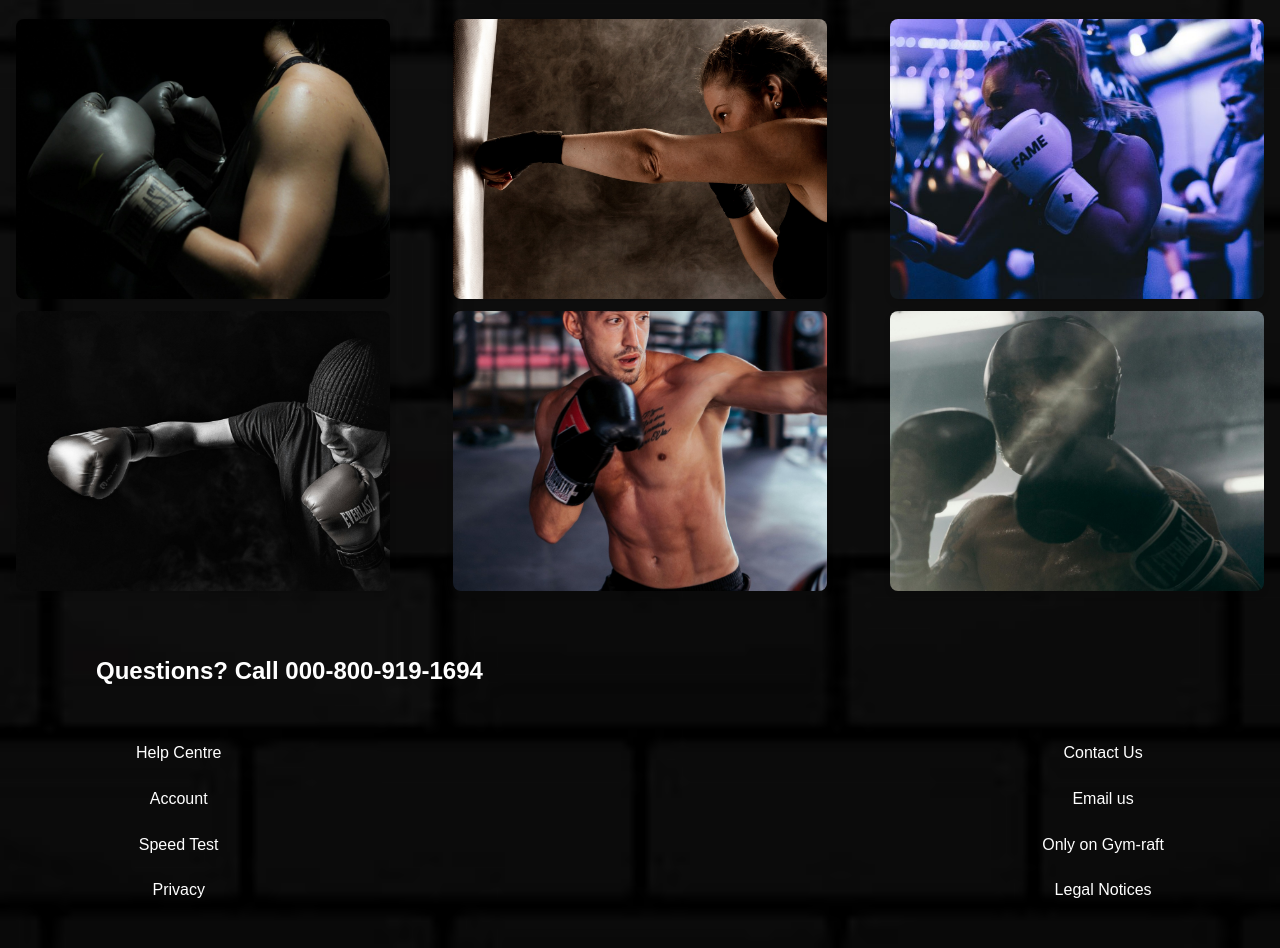
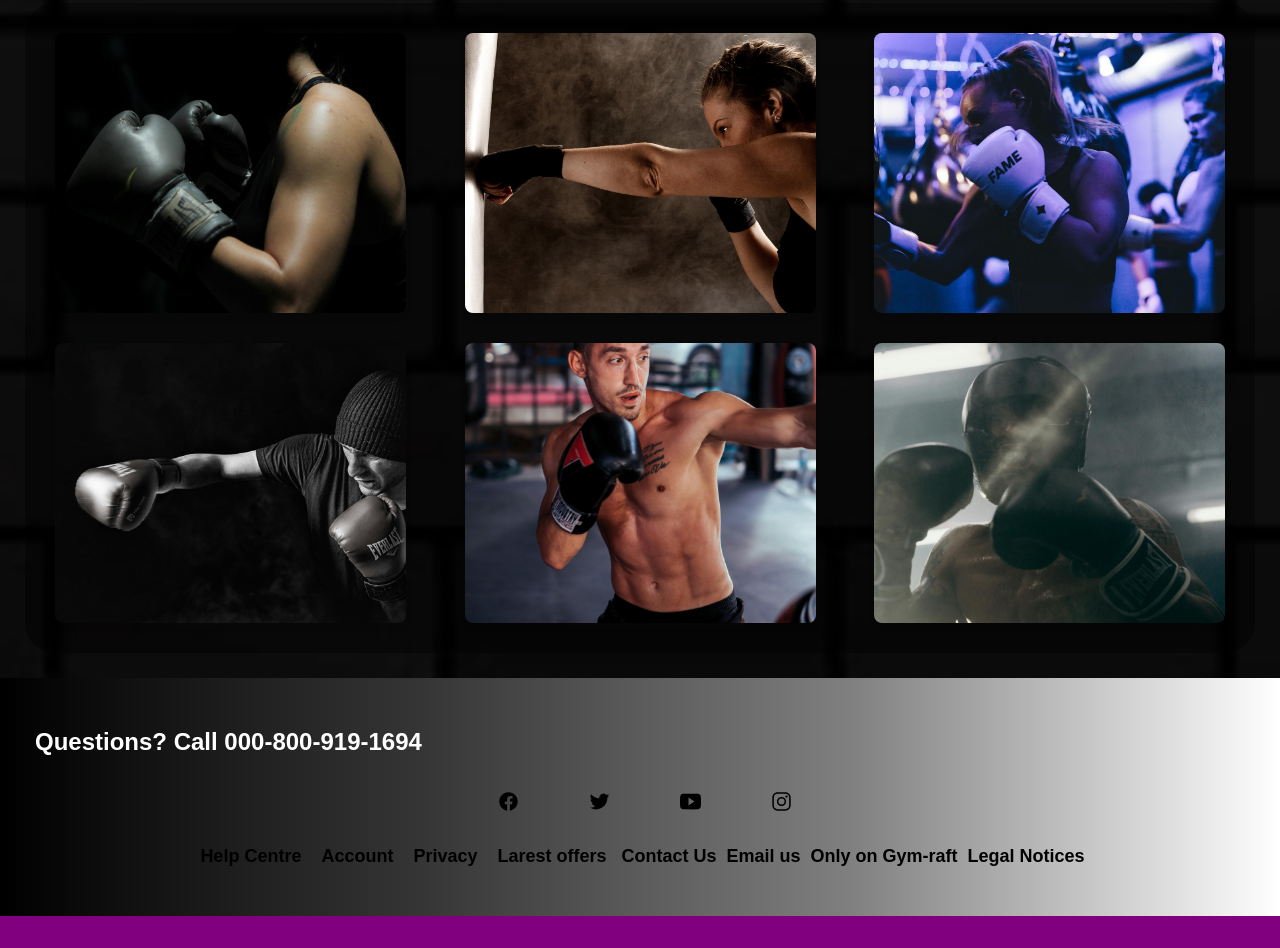
Before and after one commit to yaser2532/gym-bro, a plain HTML site: page index.html in a window 1280 px wide. Shown: the part 3849-4797 px from the top of the page. After the commit the page ends 4765 px from the top, so only its background shows below. Drawn offline with nearby package versions, Linux system fonts and the light colour scheme.

Commit message:
22/1/1025

```diff
--- a/index.html
+++ b/index.html
@@ -112,6 +112,7 @@
             </div>
         </section>
     </section>
+    <div class="sec5bg">
     <section class="section5">
             <div class="img" id="imag1"></div>
             <div class="img" id="imag2"></div>
@@ -120,27 +121,36 @@
             <div class="img" id="imag5"></div>
             <div class="img" id="imag6"></div>
         </section>
+    </div>
 
     <footer>
         <div class="questions">
             Questions? Call 000-800-919-1694
         </div>
+        <ul class="social">
+            <li><a href=""><ion-icon name="logo-facebook"></ion-icon></a></li>
+            <li><a href=""><ion-icon name="logo-twitter"></ion-icon></a></li>
+            <li><a href=""><ion-icon name="logo-youtube"></ion-icon></a></li>
+            <li><a href=""><ion-icon name="logo-instagram"></ion-icon></a></li>
+        </ul>
         <div class="footerit">
-            <div class="fitem1">
-                <a href="faq">Help Centre</a>
-                <a href="faq">Account</a>
-                <a href="faq">Speed Test</a>
-                <a href="faq">Privacy</a>
-            </div>
-            <div class="fitem2">
-                <a href="faq">Contact Us</a>
-                <a href="faq">Email us</a>
-                <a href="faq">Only on Gym-raft</a>
-                <a href="faq">Legal Notices</a>
-            </div>
+            <ul class="fitem1">
+                <li><a href="faq">Help Centre</a></li>
+                <li><a href="faq">Account</a></li>
+                <li><a href="faq">Privacy</a></li>
+                <li><a href="faq">Larest offers</a></li>
+             </ul>
+            <ul class="fitem2">
+                <li><a href="faq">Contact Us</a></li>
+                <li><a href="faq">Email us</a></li>
+                <li><a href="faq">Only on Gym-raft</a></li>
+                <li><a href="faq">Legal Notices</a></li>
+            </ul>
         </div>
     </footer>
 </div>
 <!-- **************************************************************************************************************** -->
+<script type="module" src="https://unpkg.com/ionicons@7.1.0/dist/ionicons/ionicons.esm.js"></script>
+<script nomodule src="https://unpkg.com/ionicons@7.1.0/dist/ionicons/ionicons.js"></script>
 </body>
 </html>
--- a/style.css
+++ b/style.css
@@ -100,7 +100,6 @@ a {
 
 /* Hero Section */
 .hero {
-  /* background: url('https://via.placeholder.com/1920x800?text=Gym+Background') no-repeat center center/cover; */
   background-image: url('img/bg.jpg');
   background-size: cover;
   background-position: center;
@@ -415,7 +414,7 @@ a {
 
 /* Section Styles */
 .pricing-section {
-  background-color: #3535352d;
+  background-color: rgba(0, 0, 0, 0.425);
   border-radius: 30px;
   padding: 20px 0;
 }
@@ -503,11 +502,18 @@ h2 {
   display: flex;
   flex-wrap: wrap;
   justify-content: space-between;
-  gap: 12px;  /* Space between images */
-  padding: 16px;
+  gap: 30px;  /* Space between images */
+  padding: 30px;
   box-sizing: border-box;
   height: auto;
   width: auto;
+}
+
+.sec5bg{
+  background-color: rgba(0, 0, 0, 0.425);
+  border-radius: 30px;
+  margin: 25px;
+  margin-top: 0px;
 }
 
 /* Individual image items */
@@ -571,20 +577,23 @@ h2 {
 }
 
 footer {
-  color: white;
-  margin: auto;
+  background-image: linear-gradient(90deg,black,rgb(54, 54, 54),gray,white) ;
+  color: rgb(0, 0, 0);
   width: auto;
   height: auto;
-  max-width: 85%;
+  max-width: 100%;
   max-height: 100%;
   padding: 35px;
 }
 .questions{
-  position: relative;
-  left: 0px;
+  /* position: relative;
+  left: 54px; */
+  color: white;
   display: flex;
+  justify-content: center;
+  align-items: flex-start;
   flex-direction: column;
-  padding-bottom: 40px;
+  padding-bottom: 20px;
   padding-top: 10px;
   font-size: x-large;
   font-weight: bold;
@@ -602,8 +611,25 @@ footer {
   }
 }
 
-.footerit a{
-  color: white;
+
+.social{
+  font-size: 21px;
+  color: rgb(0, 0, 0);
+  list-style: none;
+  display: flex;
+  flex-direction: row;
+  flex-wrap: wrap;
+  justify-content: center;
+  align-content: center;
+}
+
+.social li {
+  color: black;
+  padding-right: 10px;
+}
+
+.social a{
+  color: rgb(0, 0, 0);
   padding: 20px;
   padding-left: 40px;
   padding-bottom: 10px;
@@ -612,20 +638,62 @@ footer {
   display: flex;
 }
 
+.footerit a{
+  color: rgb(0, 0, 0);
+  padding: 20px;
+  padding-left: 40px;
+  padding-bottom: 10px;
+  padding-top: 10px;
+  margin: auto;
+  display: flex;
+}
+
+.footerit ul{
+  list-style: none;
+}
+
 .footerit{
+  font-size: large;
+  font-weight: bold;
+  padding-top: 10px;
   display: flex;
-  justify-content: space-between;
+  justify-content: center;
+  align-items: center;
+}
+
+.fitem1 a:hover {
+  background-color:#555555cc;
+  color: white;
+  font-weight: 100;
+  border-radius: 15px;
+}
+.fitem2 a:hover {
+  background-color:#555555cc;
+  color: white;
+  font-weight: 100;
+  border-radius: 15px;
 }
 
 .fitem1{
   display: flex;
-  flex-direction: column;
+  flex-direction: row;
   flex-wrap: wrap;
+  justify-content: center;
   align-content: flex-start;
 }
 .fitem2{
   display: flex;
-  flex-direction: column;
+  flex-direction: row;
   flex-wrap: wrap;
+  justify-content: center;
   align-content: flex-end;
 }
+
+.fitem1 a {
+  padding-right: 5px;
+  padding: 10px;
+}
+.fitem2 a {
+  padding-right: 5px;
+  padding: 5px;
+}
```
Lines whose indentation alone changed are shown as unchanged.
